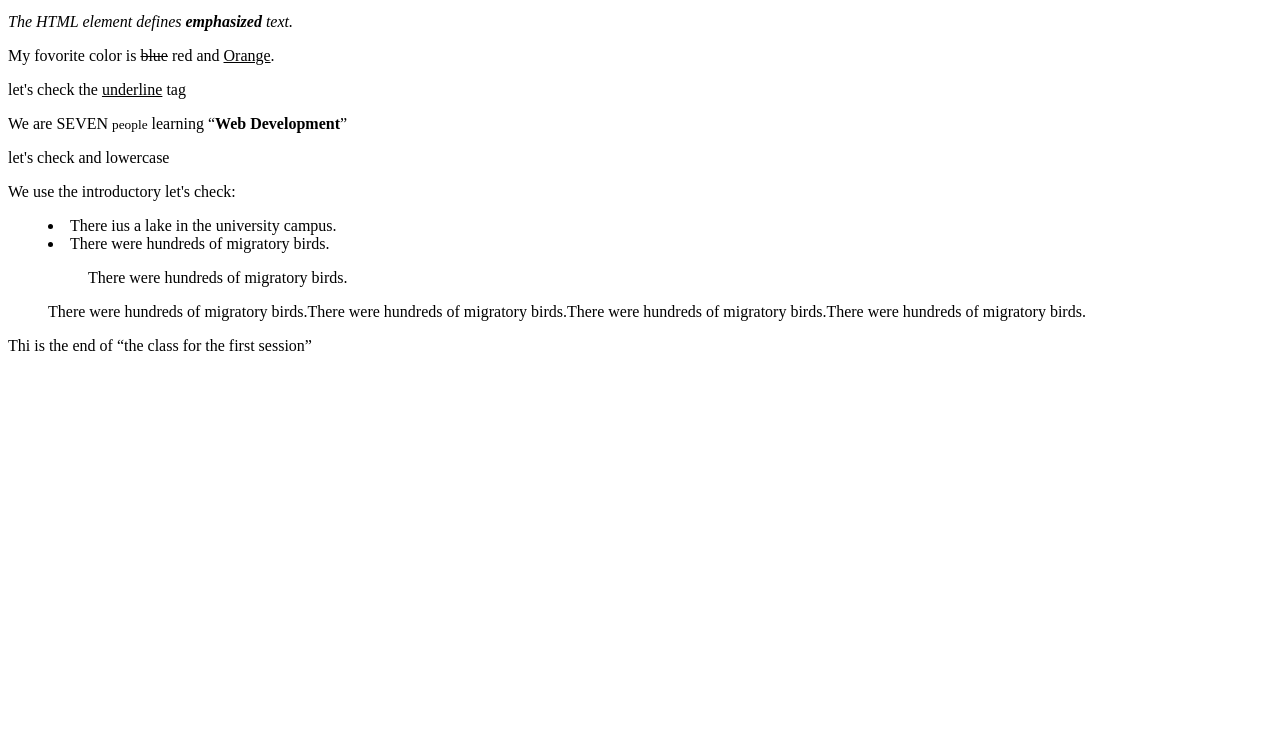
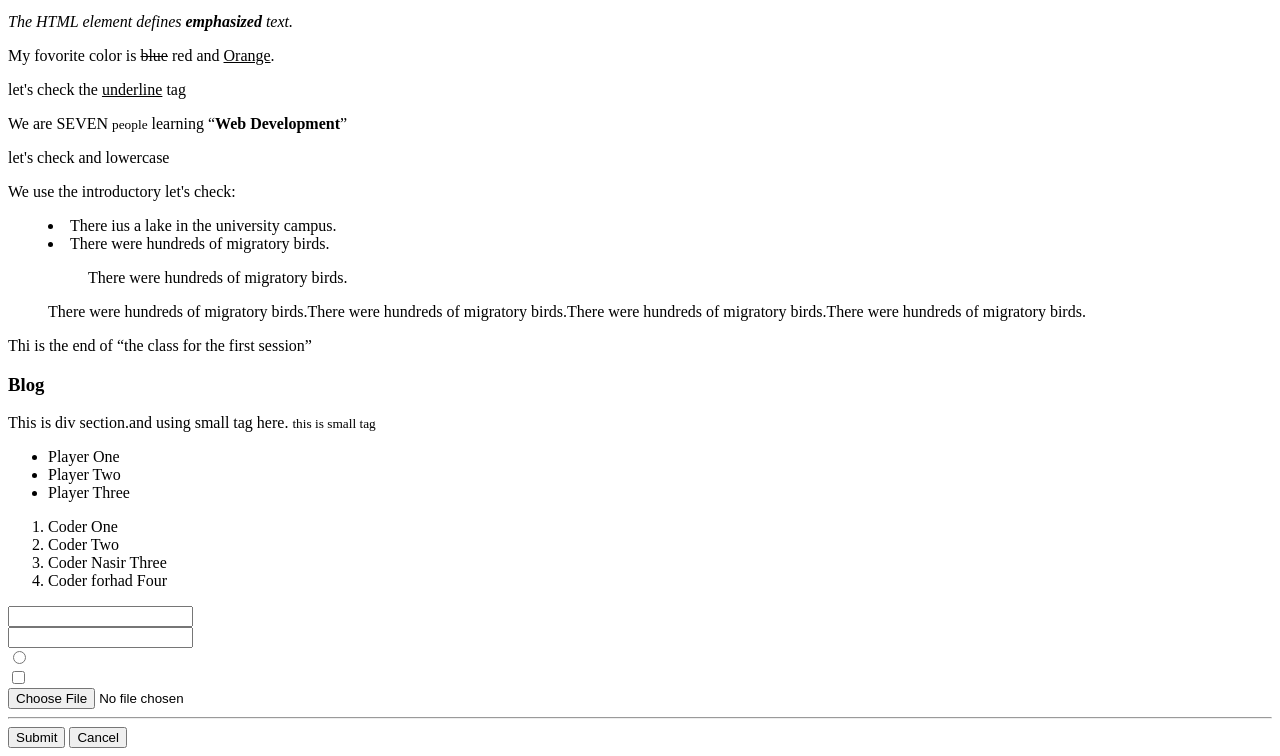
Before and after one commit to joinalPro/my-second-repo, a plain HTML site: page index.html in a window 1280 px wide. Shown: the part 101-857 px from the top of the page. Before the commit the page ends 800 px from the top, so only its background shows below. Drawn offline with Linux system fonts and the light colour scheme.

Commit message:
html random

```diff
--- a/index.html
+++ b/index.html
@@ -18,5 +18,34 @@
             <li>There ius a lake in the university campus.</li> <li>There were hundreds of migratory birds.</li> <ul>There were hundreds of migratory birds.</ul>There were hundreds of migratory birds.There were hundreds of migratory birds.There were hundreds of migratory birds.There were hundreds of migratory birds.
     </blockquote>
     <p>Thi is the end of <q>the class for the first session</q></p>
+
+    <! -- list, Container Tag, Ordered list, Unordered list -->
+<div>
+    <h3>Blog</h3>
+    <p>This is div section.and using small tag here. <small>this is small tag</small></p>
+
+</div>
+    <ul>
+        <li>Player One</li>
+        <li>Player Two</li>
+        <li>Player Three</li>
+    </ul>
+    <ol>
+        <li>Coder One</li>
+        <li>Coder Two</li>
+        <li>Coder Nasir Three</li>
+        <li>Coder forhad Four</li>
+    </ol>
+<form action="">
+    <input type="text"> <br>
+    <input type="password"> <br>
+    <input type="radio"><br>
+    <input type="checkbox"><br>
+    <input type="file"> <br>
+    <hr>
+    <button>Submit</button>
+    <button>Cancel</button>
+</form>
+
 </body>
 </html>
```
